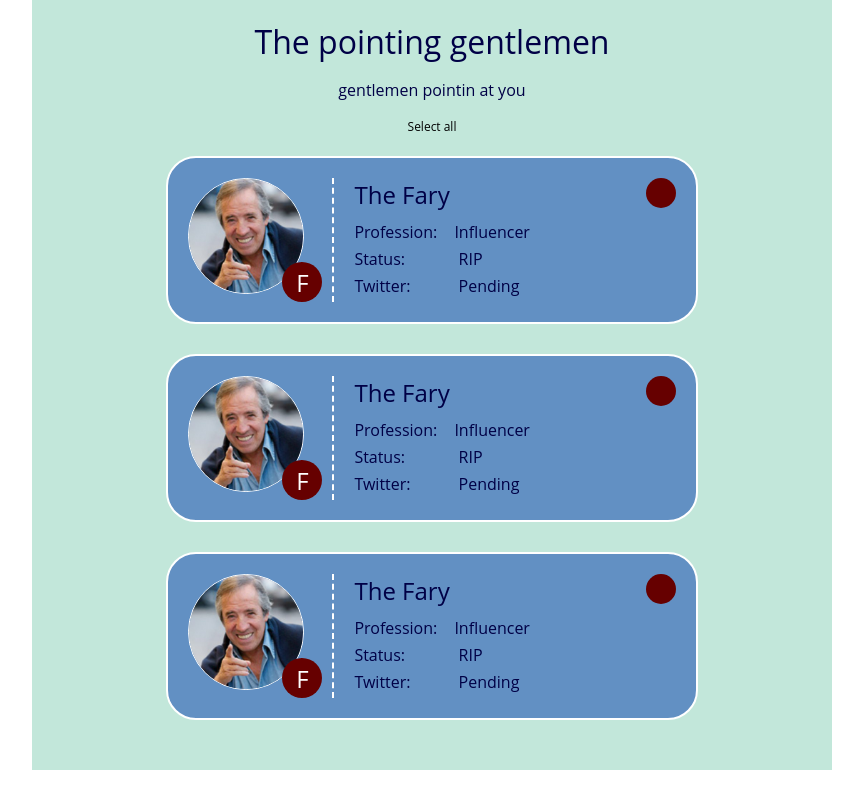
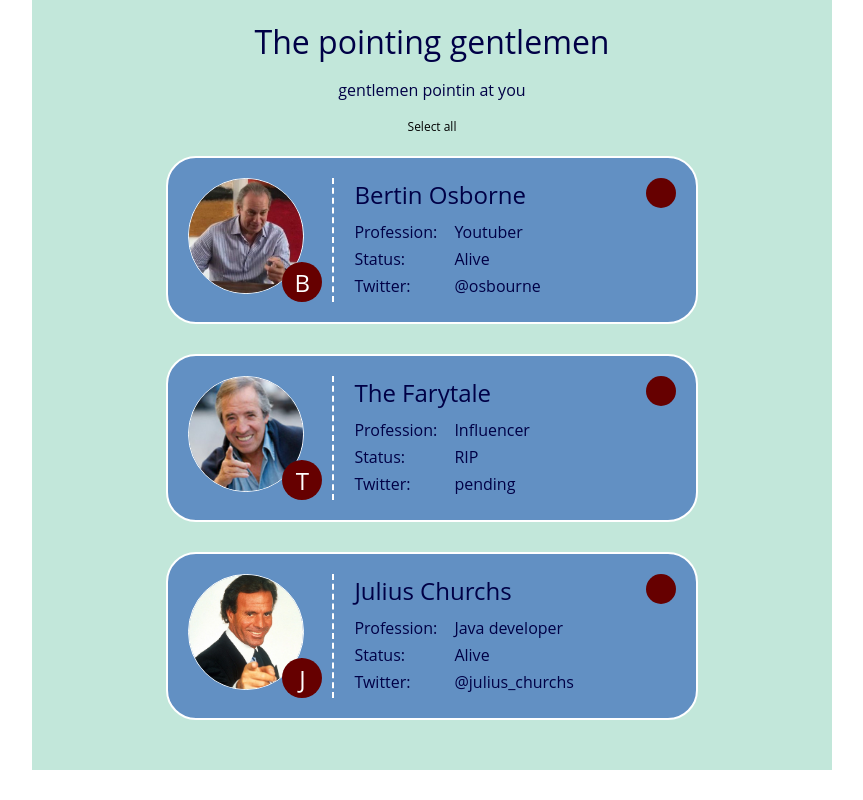
Before and after one commit to Marianlopig/202204-w4ch1-marian-lopez, a React (Create React App) app: page / in a window 1280 px wide. Shown: the whole page, without its empty margins (208-1071 px from the left). Built offline with nearby package versions, Linux system fonts and the light colour scheme.

Commit message:
gentlement details dinamic added

```diff
--- a/src/components/Gentleman/Gentleman.js
+++ b/src/components/Gentleman/Gentleman.js
@@ -1,26 +1,28 @@
 const Gentleman = ({ gentleman }) => {
   return (
-    <li className="gentleman" key={gentleman.id}>
+    <li className="gentleman">
       <div className="gentleman__avatar-container">
         <img
           className="gentleman__avatar"
-          src="img/fary.jpg"
-          alt="The Fary pointing at you"
+          src={"img/" + gentleman.picture}
+          alt={gentleman.alternativeText}
         />
-        <span className="gentleman__initial">F</span>
+        <span className="gentleman__initial">{gentleman.name[0]}</span>
       </div>
       <div className="gentleman__data-container">
-        <h2 className="gentleman__name">The Fary</h2>
+        <h2 className="gentleman__name">{gentleman.name}</h2>
         <ul className="gentleman__data-list">
           <li className="gentleman__data">
             <span className="gentleman__data-label">Profession:</span>
-            Influencer
+            {gentleman.profession}
           </li>
           <li className="gentleman__data">
-            <span className="gentleman__data-label">Status:</span> RIP
+            <span className="gentleman__data-label">Status:</span>
+            {gentleman.status}
           </li>
           <li className="gentleman__data">
-            <span className="gentleman__data-label">Twitter:</span> Pending
+            <span className="gentleman__data-label">Twitter:</span>
+            {gentleman.twitter}
           </li>
         </ul>
       </div>
```
